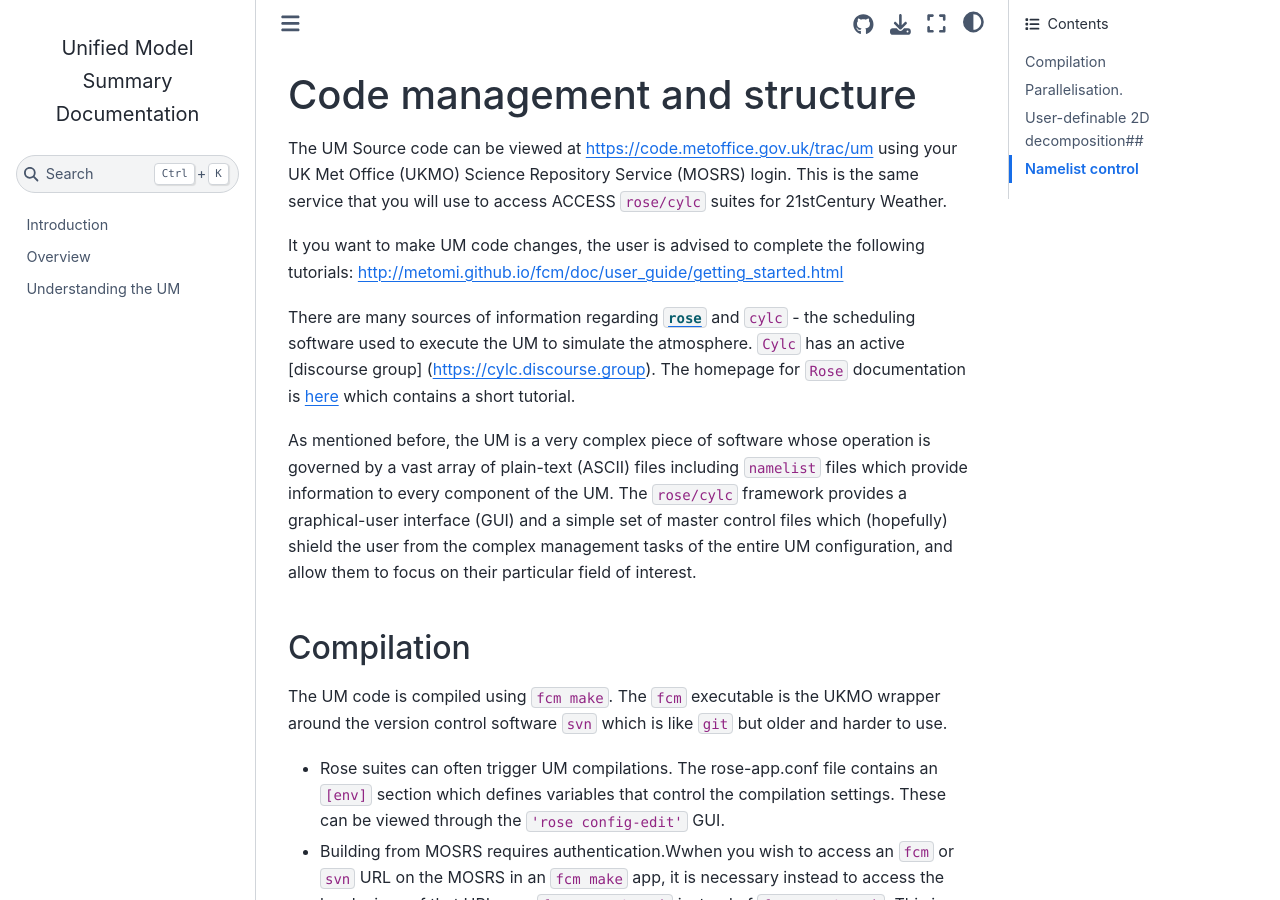
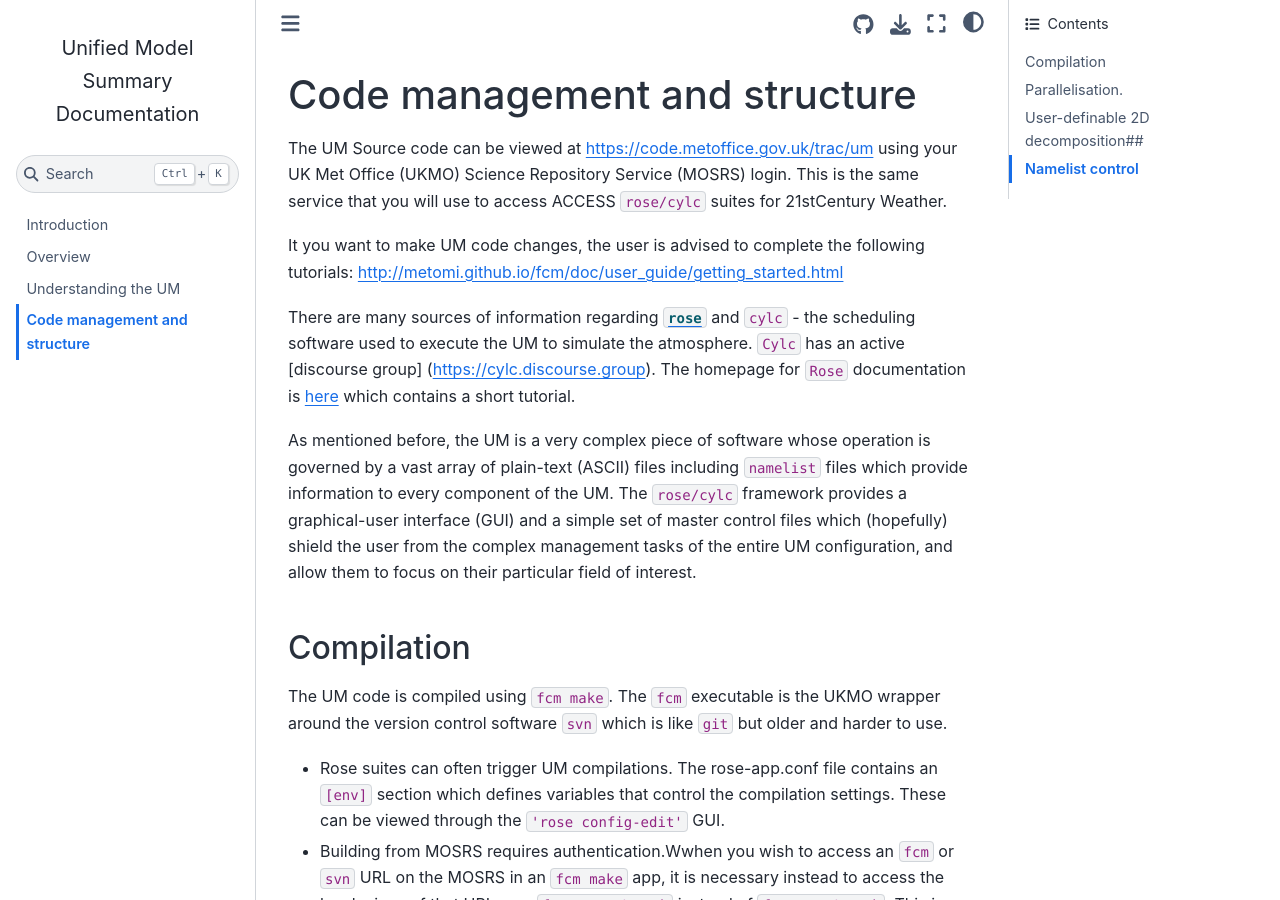
Before and after one commit to 21centuryweather/UM_summary_docs, a Jupyter Book: the page built from code.md, in a window 1280 px wide and 900 px high. Built offline with Jupyter Book 1.0.4 settings and Sphinx 7.4.7 and the Sphinx Book theme 1.1.4, drawn with Linux system fonts in a browser that asks for light colours; some of the changed text lies outside the part shown.

Commit message:
UPDATES : Updated the table of contents

```diff
--- a/_toc.yml
+++ b/_toc.yml
@@ -6,3 +6,4 @@ root: introduction
 chapters:
 - file: overview
 - file: understanding
+- file: code
```
